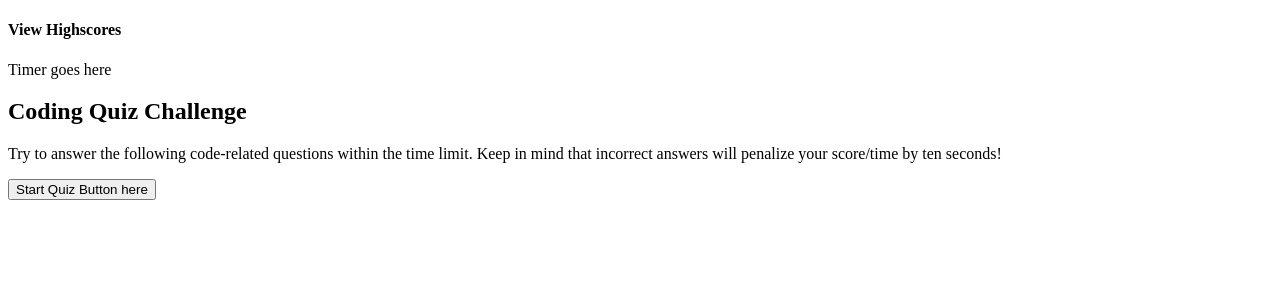
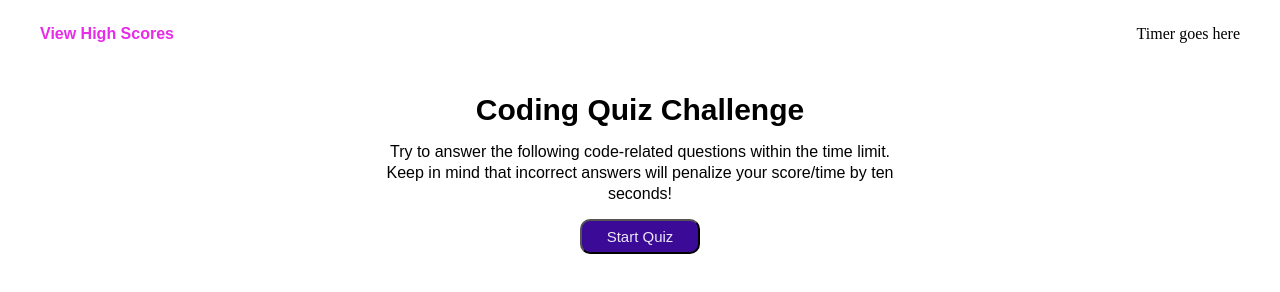
Before and after one commit to ShinichiM/code-quiz, a plain HTML site: page index.html in a window 1280 px wide. Drawn offline with Linux system fonts and the light colour scheme.

Commit message:
added landing page

```diff
--- a/assets/style.css
+++ b/assets/style.css
@@ -0,0 +1,47 @@
+:root {
+    --font: Arial, Helvetica, sans-serif;
+}
+
+* {
+    margin: 0;
+    padding: 0;
+}
+
+header {
+    display: flex;
+    justify-content: space-between;
+    padding: 25px 40px;
+    /* position: fixed; */
+    top: 0;
+}
+
+header h4 {
+    font-family: var(--font);
+    color: rgb(231, 44, 231);
+}
+
+.quiz-container {
+    width: 525px;
+    margin: 25px auto;
+    text-align: center;
+}
+
+.quiz-container h1 {
+    margin-bottom: 15px;
+    font-size: 30px;
+    font-family: var(--font);
+}
+
+.quiz-container p {
+    font-family: var(--font);
+    line-height: 1.3;
+}
+.quiz-container button {
+    margin-top: 15px;
+    border-radius: 10px;
+    padding: 7px 25px;
+    font-family:var(--font);
+    color: rgba(255, 255, 255, 0.904);
+    font-size: 15px;
+    background-color: rgb(59, 10, 150);
+}
--- a/index.html
+++ b/index.html
@@ -5,18 +5,19 @@
     <meta http-equiv="X-UA-Compatible" content="IE=edge">
     <meta name="viewport" content="width=device-width, initial-scale=1.0">
     <title>Javascript Quiz</title>
+    <link rel="stylesheet" href="./assets/style.css">
 </head>
 <body>
     <header class="intro" id="intro-header">
-        <h4>View Highscores</h4>
+        <h4>View High Scores</h4>
         <div>Timer goes here</div>
     </header>
 
     <section class="quiz" id="quiz-container">
-        <div>
+        <div class="quiz-container">
             <h1>Coding Quiz Challenge</h1>
             <p>Try to answer the following code-related questions within the time limit. Keep in mind that incorrect answers will penalize your score/time by ten seconds!</p>
-            <button>Start Quiz Button here</button>
+            <button>Start Quiz</button>
         </div>
     </section>
 
```
